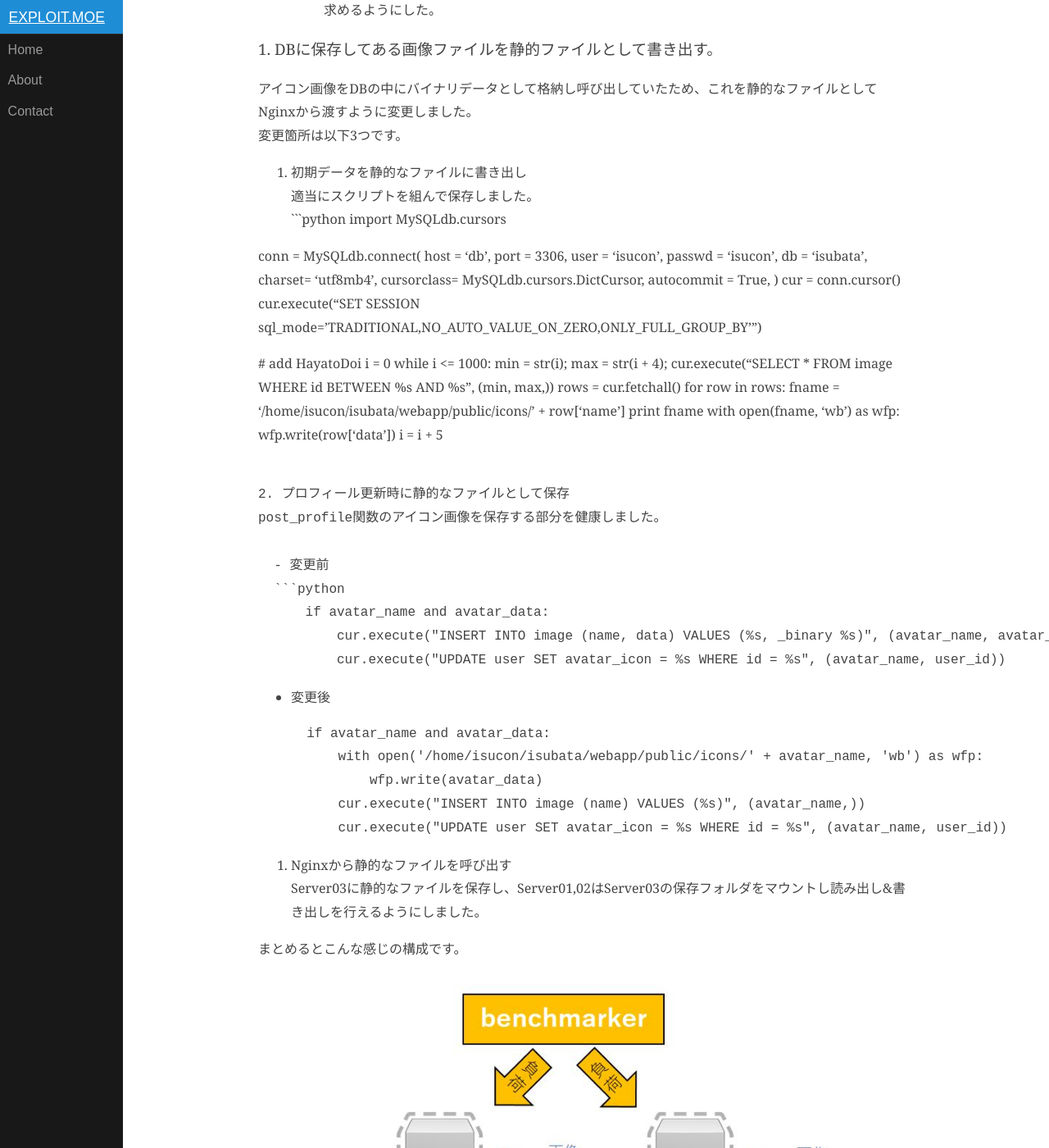
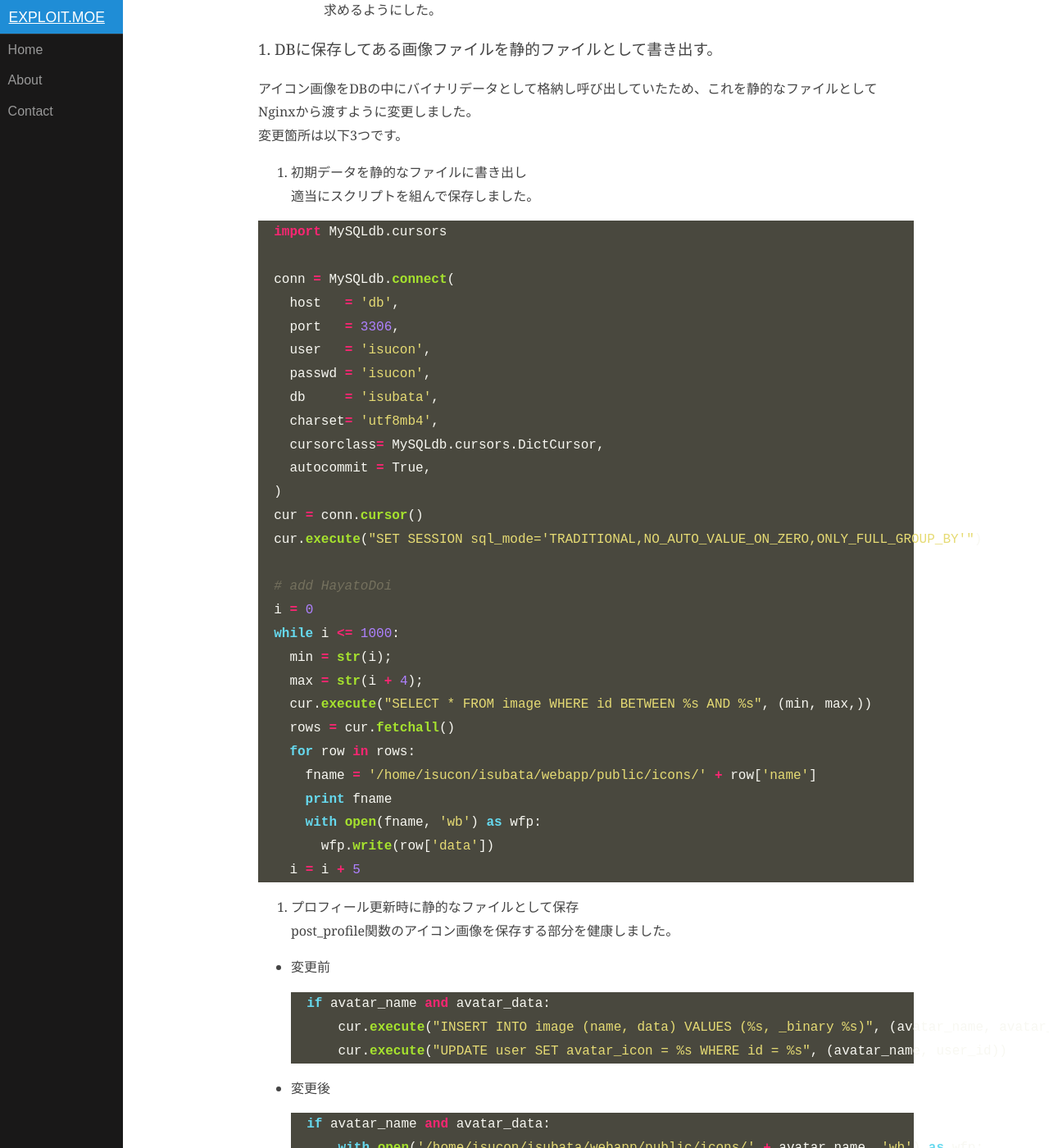
Before and after one commit to HayatoDoi/HayatoDoi.github.io, a Jekyll site: the page built from _posts/2017-10-22-isucon7-writeup.md, in a window 1280 px wide and 1400 px high, scrolled down 2208 px. Shown: the whole window at 82% size. Built offline with Jekyll 4.4.1, drawn with Linux system fonts in a browser that asks for light colours; nearby versions of some CDN libraries.

Commit message:
fix format

````diff
--- a/_config.yml
+++ b/_config.yml
@@ -4,3 +4,5 @@ author :
 domain :
   upper : EXPLOIT.MOE
   lower : exploit.moe
+markdown: kramdown
+highlighter: rouge
--- a/_layouts/default.html
+++ b/_layouts/default.html
@@ -11,7 +11,7 @@
     - https://github.com/twitter/twemoji/blob/gh-pages/LICENSE
 -->
 <!doctype html>
-<html lang="jp">
+<html lang="ja">
 <head>
     <meta charset="utf-8">
     <meta name="viewport" content="width=device-width, initial-scale=1.0">
@@ -24,6 +24,7 @@
     <link rel="stylesheet" href="/assets/css/layouts/side-menu.css">
     <link rel="stylesheet" href="/assets/css/layouts/footer.css">
     <link rel="stylesheet" href="/assets/css/layouts/twemoji.css">
+    <link rel="stylesheet" href="/assets/css/syntax.css">
     <link rel="shortcut icon" href="/assets/favicon.jpg">
     <script src="//twemoji.maxcdn.com/2/twemoji.min.js?2.5"></script>
 </head>
@@ -41,15 +42,15 @@
             <a class="pure-menu-heading" href="http://{{site.domain.lower}}">{{site.domain.lower}}</a>
 
             <ul class="pure-menu-list">
-                <li class="pure-menu-item
-			{% if page.layout == 'top' %} pure-menu-selected{% endif %}
-			"><a href="/" class="pure-menu-link">Home</a></li>
-                <li class="pure-menu-item
-			{% if page.layout == 'about' %} pure-menu-selected{% endif %}
-			"><a href="/about.html" class="pure-menu-link">About</a></li>
-                <li class="pure-menu-item
-			{% if page.layout == 'contact' %} pure-menu-selected{% endif %}
-			"><a href="/contact.html" class="pure-menu-link">Contact</a></li>
+                <li class="pure-menu-item {% if page.layout == 'top' %}pure-menu-selected{% endif %}">
+		  <a href="/" class="pure-menu-link">Home</a>
+		</li>
+                <li class="pure-menu-item {% if page.layout == 'about' %}pure-menu-selected{% endif %}">
+		  <a href="/about.html" class="pure-menu-link">About</a>
+		</li>
+                <li class="pure-menu-item {% if page.layout == 'contact' %}pure-menu-selected{% endif %}">
+		  <a href="/contact.html" class="pure-menu-link">Contact</a>
+		</li>
             </ul>
         </div>
     </div>
@@ -63,5 +64,3 @@
 <script>twemoji.parse(document.body);</script>
 </body>
 </html>
-<style>
-</style>
--- a/_layouts/post.html
+++ b/_layouts/post.html
@@ -8,7 +8,6 @@ layout: default
   <h1>{{ page.title }}</h1>
 </div>
 <div class="content">
-  <!-- <link rel="stylesheet" href="/assets/css/grids&#45;responsive&#45;min.css"> -->
   <link rel="stylesheet" href="/assets/css/layouts/blog.css">
   <link rel="stylesheet" href="/assets/css/layouts/post.css">
   <link rel="stylesheet" href="https://use.fontawesome.com/releases/v5.0.10/css/all.css" integrity="sha384-+d0P83n9kaQMCwj8F4RJB66tzIwOKmrdb46+porD/OvrJ+37WqIM7UoBtwHO6Nlg" crossorigin="anonymous">
@@ -16,49 +15,22 @@ layout: default
   <section class="post">
   <header class="post-header">
   <div class="post-author">
-    <img class="post-avatar" src="/assets/favicon.jpg">
+    <img class="post-avatar" src="/assets/favicon.jpg" alt="author-avatar">
     <a href="/about.html">{{site.author.name}}</a>
   </div>
-  <!-- <p class="post&#45;meta"> -->
   <div class="post-tag">
     {% for tag in page.tags %}
-    <a class="post-category post-category-pure" href="/?tag={{tag}}">{{tag}}</a>
+    <a class="post-category post-category-pure" href="/?tag={{tag | url_encode}}">{{tag}}</a>
   {% endfor %}
   </div>
-  <!-- </p> -->
   <p class="post-meta-right">{{page.date|date_to_long_string}}</p>
   </header>
   <div class="post-agenda">
       <hr>
       <ul id="agenda-body">
-          <!-- <li><a>応募用紙</a></li> -->
-          <!-- <li>1日目</li> -->
-          <!-- <ul> -->
-          <!--   <li>オープニング</li> -->
-          <!--   <li>昼食休憩</li> -->
-          <!--   <li>機械学習とセキュリティ</li> -->
-          <!--   <li>情報セキュリティ技術者のための法律講座</li> -->
-          <!--   <li>static🍣</li> -->
-          <!--   <li>ホテル</li> -->
-          <!-- </ul> -->
-          <!-- <li>2日目</li> -->
-          <!-- <ul> -->
-          <!-- <li>Webプログラミング基礎講座(前篇)</li> -->
-          <!-- <li>Webプログラミング基礎講座(後篇)</li> -->
-          <!-- <li>いじって壊して遊んでハッカーになろう</li> -->
-          <!-- </i>ホテル</li> -->
-          <!-- </ul> -->
-          <!-- <li>3日目</li> -->
-          <!-- <ul> -->
-          <!-- <li>ハニーポットの講義</li> -->
-          <!-- <li>マルウェア解析講座</li> -->
-          <!-- <li>クロージング</li> -->
-          <!-- </ul> -->
-          <!-- <li>感想</li> -->
       </ul>
       <hr>
   </div>
-  <!-- <img alt="Photo of someone working poolside at a resort" class="pure&#45;img&#45;responsive" src="http://nononono.net/file/seccamp2016kyusyuopening.jpg"> -->
 
   <div class="post-description" id="content">
   {{ content }}
--- a/_posts/2017-10-22-isucon7-writeup.md
+++ b/_posts/2017-10-22-isucon7-writeup.md
@@ -44,7 +44,8 @@ excerpt: 2017年10月22日に開催されたISUCON7にらぃとくんとたわ
 変更箇所は以下3つです。
 1. 初期データを静的なファイルに書き出し
 適当にスクリプトを組んで保存しました。
-  ```python
+
+```python
   import MySQLdb.cursors
 
   conn = MySQLdb.connect(
--- /dev/null
+++ b/assets/css/syntax.css
@@ -0,0 +1,210 @@
+.highlight table td { padding: 5px; }
+.highlight table pre { margin: 0; }
+.highlight .c, .highlight .cd {
+  color: #75715e;
+  font-style: italic;
+}
+.highlight .cm {
+  color: #75715e;
+  font-style: italic;
+}
+.highlight .c1 {
+  color: #75715e;
+  font-style: italic;
+}
+.highlight .cp {
+  color: #75715e;
+  font-weight: bold;
+}
+.highlight .cs {
+  color: #75715e;
+  font-weight: bold;
+  font-style: italic;
+}
+.highlight .err {
+  color: #960050;
+  background-color: #1e0010;
+}
+.highlight .gi {
+  color: #ffffff;
+  background-color: #324932;
+}
+.highlight .gd {
+  color: #ffffff;
+  background-color: #493131;
+}
+.highlight .ge {
+  color: #000000;
+  font-style: italic;
+}
+.highlight .gr {
+  color: #aa0000;
+}
+.highlight .gt {
+  color: #aa0000;
+}
+.highlight .gh {
+  color: #999999;
+}
+.highlight .go {
+  color: #888888;
+}
+.highlight .gp {
+  color: #555555;
+}
+.highlight .gs {
+  font-weight: bold;
+}
+.highlight .gu {
+  color: #aaaaaa;
+}
+.highlight .k, .highlight .kv {
+  color: #66d9ef;
+  font-weight: bold;
+}
+.highlight .kc {
+  color: #66d9ef;
+  font-weight: bold;
+}
+.highlight .kd {
+  color: #66d9ef;
+  font-weight: bold;
+}
+.highlight .kp {
+  color: #66d9ef;
+  font-weight: bold;
+}
+.highlight .kr {
+  color: #66d9ef;
+  font-weight: bold;
+}
+.highlight .kt {
+  color: #66d9ef;
+  font-weight: bold;
+}
+.highlight .kn {
+  color: #f92672;
+  font-weight: bold;
+}
+.highlight .ow {
+  color: #f92672;
+  font-weight: bold;
+}
+.highlight .o {
+  color: #f92672;
+  font-weight: bold;
+}
+.highlight .mf {
+  color: #ae81ff;
+}
+.highlight .mh {
+  color: #ae81ff;
+}
+.highlight .il {
+  color: #ae81ff;
+}
+.highlight .mi {
+  color: #ae81ff;
+}
+.highlight .mo {
+  color: #ae81ff;
+}
+.highlight .m, .highlight .mb, .highlight .mx {
+  color: #ae81ff;
+}
+.highlight .se {
+  color: #ae81ff;
+}
+.highlight .sb {
+  color: #e6db74;
+}
+.highlight .sc {
+  color: #e6db74;
+}
+.highlight .sd {
+  color: #e6db74;
+}
+.highlight .s2 {
+  color: #e6db74;
+}
+.highlight .sh {
+  color: #e6db74;
+}
+.highlight .si {
+  color: #e6db74;
+}
+.highlight .sx {
+  color: #e6db74;
+}
+.highlight .sr {
+  color: #e6db74;
+}
+.highlight .s1 {
+  color: #e6db74;
+}
+.highlight .ss {
+  color: #e6db74;
+}
+.highlight .s {
+  color: #e6db74;
+}
+.highlight .na {
+  color: #a6e22e;
+}
+.highlight .nc {
+  color: #a6e22e;
+  font-weight: bold;
+}
+.highlight .nd {
+  color: #a6e22e;
+  font-weight: bold;
+}
+.highlight .ne {
+  color: #a6e22e;
+  font-weight: bold;
+}
+.highlight .nf {
+  color: #a6e22e;
+  font-weight: bold;
+}
+.highlight .no {
+  color: #66d9ef;
+}
+.highlight .bp {
+  color: #f8f8f2;
+}
+.highlight .nb {
+  color: #f8f8f2;
+}
+.highlight .ni {
+  color: #f8f8f2;
+}
+.highlight .nn {
+  color: #f8f8f2;
+}
+.highlight .vc {
+  color: #f8f8f2;
+}
+.highlight .vg {
+  color: #f8f8f2;
+}
+.highlight .vi {
+  color: #f8f8f2;
+}
+.highlight .nv {
+  color: #f8f8f2;
+}
+.highlight .w {
+  color: #f8f8f2;
+}
+.highlight .nl {
+  color: #f8f8f2;
+  font-weight: bold;
+}
+.highlight .nt {
+  color: #f92672;
+}
+.highlight {
+  color: #f8f8f2;
+  background-color: #49483e;
+}
--- a/assets/js/filter-posts.js
+++ b/assets/js/filter-posts.js
@@ -31,7 +31,7 @@
     const pair=location.search.substring(1).split('&');
     for(let i = 0; pair[i]; i++){
       let kv = pair[i].split('=');
-      arg[kv[0]]=decodeURI(kv[1]);
+      arg[kv[0]]=decodeURI(kv[1]).replace(/\+/g,' ');
     }
     return arg;
   }
````
Also changed, not shown: about.md (+0 -11 lines), index.md (+2 -2 lines).
